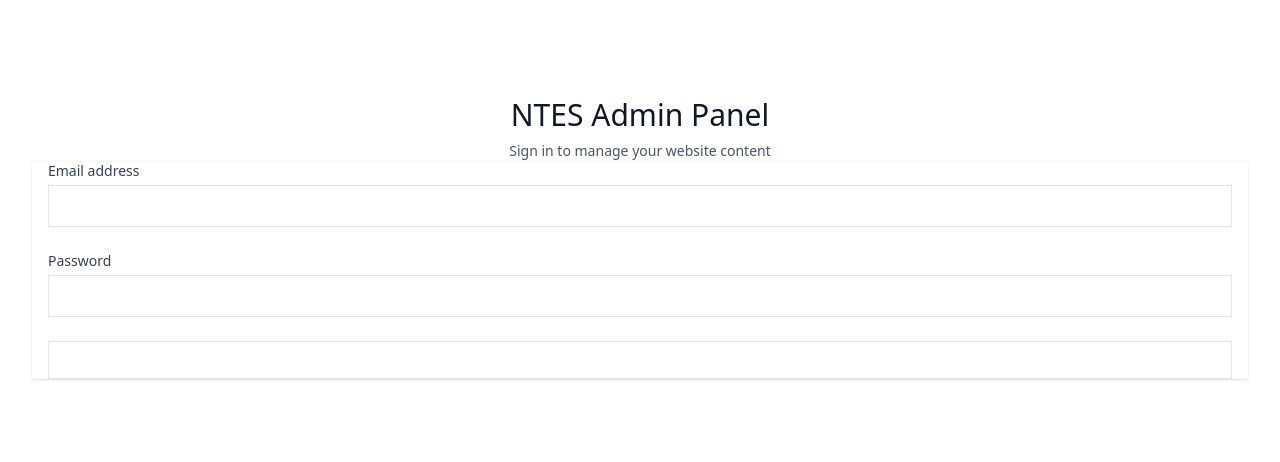
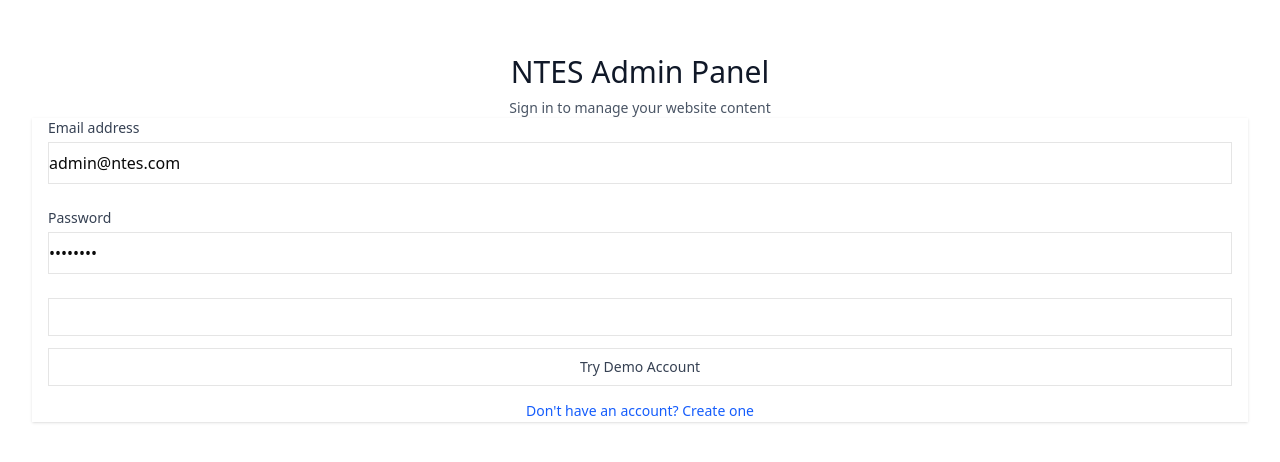
Before and after one commit to juwiijones984/ntes-website, a React (Vite) app: page /admin in a window 1280 px wide. Shown: the part 174-636 px from the top of the page. Built offline with nearby package versions, Linux system fonts and the light colour scheme; no server answers.

Commit message:
Improve admin authentication with auto-signup and better error handling

```diff
--- a/src/components/admin/AdminLogin.tsx
+++ b/src/components/admin/AdminLogin.tsx
@@ -1,22 +1,84 @@
-import { useState } from 'react';
+import { useState, useEffect } from 'react';
 import { useAuth } from '../../hooks/useAuth';
+import { createUserWithEmailAndPassword } from 'firebase/auth';
+import { auth } from '../../firebase';
 
 export function AdminLogin() {
-  const [email, setEmail] = useState('');
-  const [password, setPassword] = useState('');
+  const [email, setEmail] = useState('admin@ntes.com');
+  const [password, setPassword] = useState('admin123');
   const [error, setError] = useState('');
   const [loading, setLoading] = useState(false);
+  const [firebaseConfigured, setFirebaseConfigured] = useState(true);
+  const [showSignup, setShowSignup] = useState(false);
   const { login } = useAuth();
+
+  useEffect(() => {
+    // Check if Firebase is properly configured
+    if (!auth.app) {
+      setFirebaseConfigured(false);
+      setError('Firebase not configured. Please set up Firebase project first.');
+    }
+  }, []);
 
   const handleSubmit = async (e: React.FormEvent) => {
     e.preventDefault();
     setLoading(true);
     setError('');
 
-    const result = await login(email, password);
+    if (showSignup) {
+      // Handle signup
+      try {
+        await createUserWithEmailAndPassword(auth, email, password);
+        setError('Admin account created successfully! You can now log in.');
+        setShowSignup(false);
+      } catch (error: any) {
+        if (error.code === 'auth/email-already-in-use') {
+          setError('Admin account already exists. Please log in instead.');
+          setShowSignup(false);
+        } else {
+          setError(error.message || 'Failed to create admin account');
+        }
+      }
+    } else {
+      // Handle login
+      const result = await login(email, password);
 
-    if (!result.success) {
-      setError(result.error || 'Login failed');
+      if (!result.success) {
+        // If login fails due to configuration issues, suggest signup
+        if (result.error?.includes('configuration') || result.error?.includes('project')) {
+          setError('Firebase not configured. Would you like to create the first admin account?');
+          setShowSignup(true);
+        } else {
+          setError(result.error || 'Login failed');
+        }
+      }
+    }
+
+    setLoading(false);
+  };
+
+  const handleDemoLogin = async () => {
+    setLoading(true);
+    setError('');
+
+    // Try to create demo account if it doesn't exist
+    try {
+      await createUserWithEmailAndPassword(auth, 'admin@ntes.com', 'admin123');
+      // Then login
+      const result = await login('admin@ntes.com', 'admin123');
+      if (!result.success) {
+        setError('Demo login failed');
+      }
+    } catch (error: any) {
+      if (error.code === 'auth/email-already-in-use') {
+        // Account exists, just login
+        const result = await login('admin@ntes.com', 'admin123');
+        if (!result.success) {
+          setError('Demo login failed');
+        }
+      } else {
+        setError('Demo login not available. Please set up Firebase first.');
+      }
     }
 
     setLoading(false);
@@ -30,8 +92,15 @@ export function AdminLogin() {
             NTES Admin Panel
           </h2>
           <p className="mt-2 text-center text-sm text-gray-600">
-            Sign in to manage your website content
+            {showSignup ? 'Create your first admin account' : 'Sign in to manage your website content'}
           </p>
+          {!firebaseConfigured && (
+            <div className="mt-4 p-4 bg-yellow-50 border border-yellow-200 rounded-md">
+              <p className="text-sm text-yellow-800">
+                ⚠️ Firebase not configured. Please set up your Firebase project first.
+              </p>
+            </div>
+          )}
         </div>
       </div>
 
@@ -80,16 +149,51 @@ export function AdminLogin() {
               </div>
             )}
 
-            <div>
+            <div className="space-y-3">
               <button
                 type="submit"
-                disabled={loading}
+                disabled={loading || !firebaseConfigured}
                 className="w-full flex justify-center py-2 px-4 border border-transparent rounded-md shadow-sm text-sm font-medium text-white bg-blue-600 hover:bg-blue-700 focus:outline-none focus:ring-2 focus:ring-offset-2 focus:ring-blue-500 disabled:opacity-50"
               >
-                {loading ? 'Signing in...' : 'Sign in'}
+                {loading ? (showSignup ? 'Creating account...' : 'Signing in...') : (showSignup ? 'Create Admin Account' : 'Sign in')}
               </button>
+
+              {!showSignup && firebaseConfigured && (
+                <button
+                  type="button"
+                  onClick={handleDemoLogin}
+                  disabled={loading}
+                  className="w-full flex justify-center py-2 px-4 border border-gray-300 rounded-md shadow-sm text-sm font-medium text-gray-700 bg-white hover:bg-gray-50 focus:outline-none focus:ring-2 focus:ring-offset-2 focus:ring-blue-500 disabled:opacity-50"
+                >
+                  {loading ? 'Setting up demo...' : 'Try Demo Account'}
+                </button>
+              )}
+
+              {firebaseConfigured && (
+                <button
+                  type="button"
+                  onClick={() => setShowSignup(!showSignup)}
+                  className="w-full text-center text-sm text-blue-600 hover:text-blue-500"
+                >
+                  {showSignup ? 'Already have an account? Sign in' : "Don't have an account? Create one"}
+                </button>
+              )}
             </div>
           </form>
+
+          {!firebaseConfigured && (
+            <div className="mt-6 p-4 bg-blue-50 border border-blue-200 rounded-md">
+              <h3 className="text-sm font-medium text-blue-800 mb-2">Firebase Setup Required</h3>
+              <ol className="text-sm text-blue-700 list-decimal list-inside space-y-1">
+                <li>Go to <a href="https://console.firebase.google.com" className="underline" target="_blank" rel="noopener noreferrer">Firebase Console</a></li>
+                <li>Create a new project</li>
+                <li>Enable Authentication (Email/Password)</li>
+                <li>Enable Firestore Database</li>
+                <li>Enable Storage</li>
+                <li>Update the config in <code>src/firebase.ts</code></li>
+              </ol>
+            </div>
+          )}
         </div>
       </div>
     </div>
--- a/src/hooks/useAuth.ts
+++ b/src/hooks/useAuth.ts
@@ -20,7 +20,22 @@ export function useAuth() {
       await signInWithEmailAndPassword(auth, email, password);
       return { success: true };
     } catch (error: any) {
-      return { success: false, error: error.message };
+      let errorMessage = error.message;
+
+      // Provide more user-friendly error messages
+      if (error.code === 'auth/user-not-found') {
+        errorMessage = 'No admin account found. Please create an account first.';
+      } else if (error.code === 'auth/wrong-password') {
+        errorMessage = 'Incorrect password. Please try again.';
+      } else if (error.code === 'auth/invalid-email') {
+        errorMessage = 'Invalid email address.';
+      } else if (error.code === 'auth/configuration-not-found') {
+        errorMessage = 'Firebase project not configured. Please set up Firebase first.';
+      } else if (error.code === 'auth/project-not-found') {
+        errorMessage = 'Firebase project not found. Please check your configuration.';
+      }
+
+      return { success: false, error: errorMessage };
     }
   };
 
```
